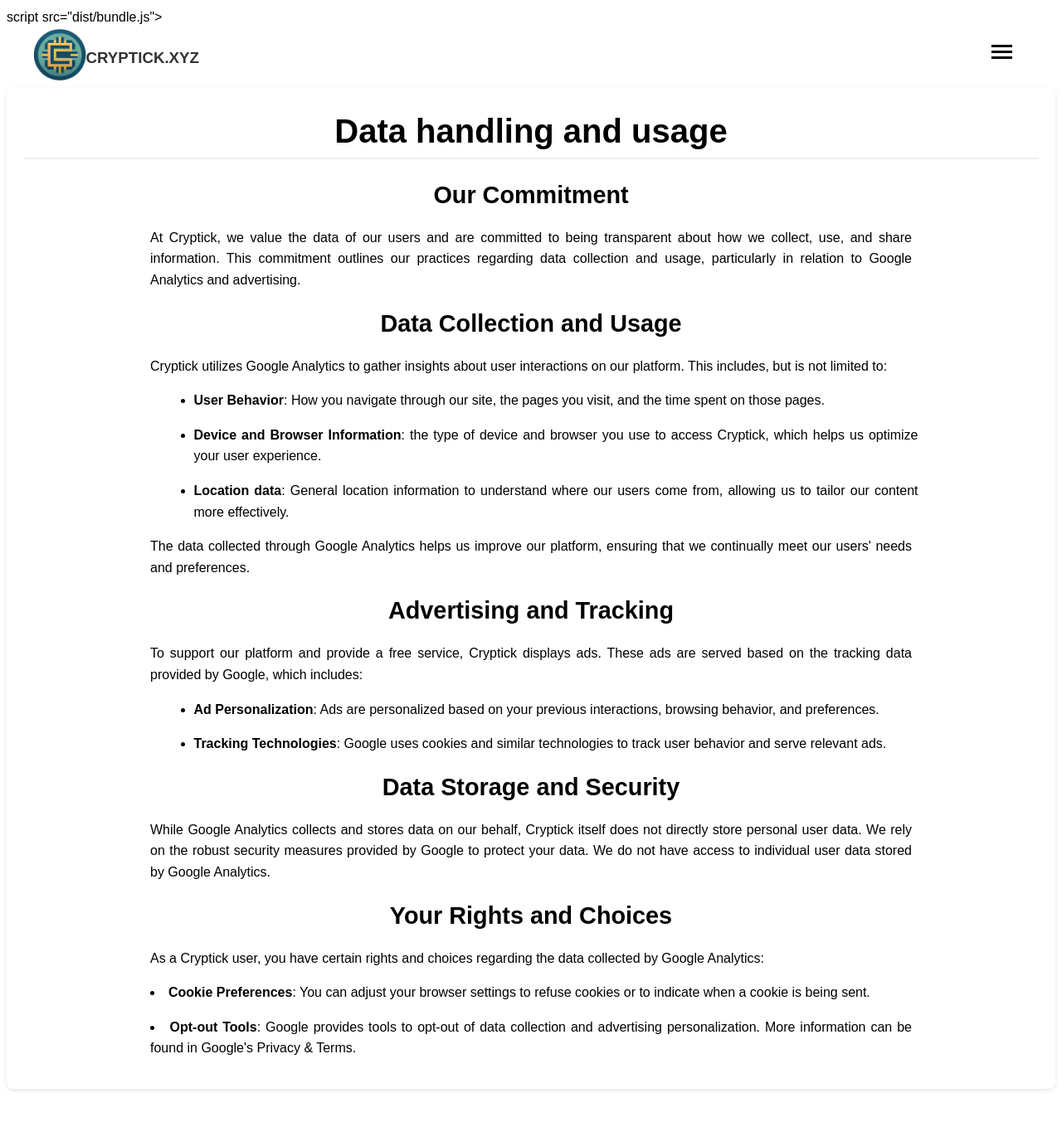
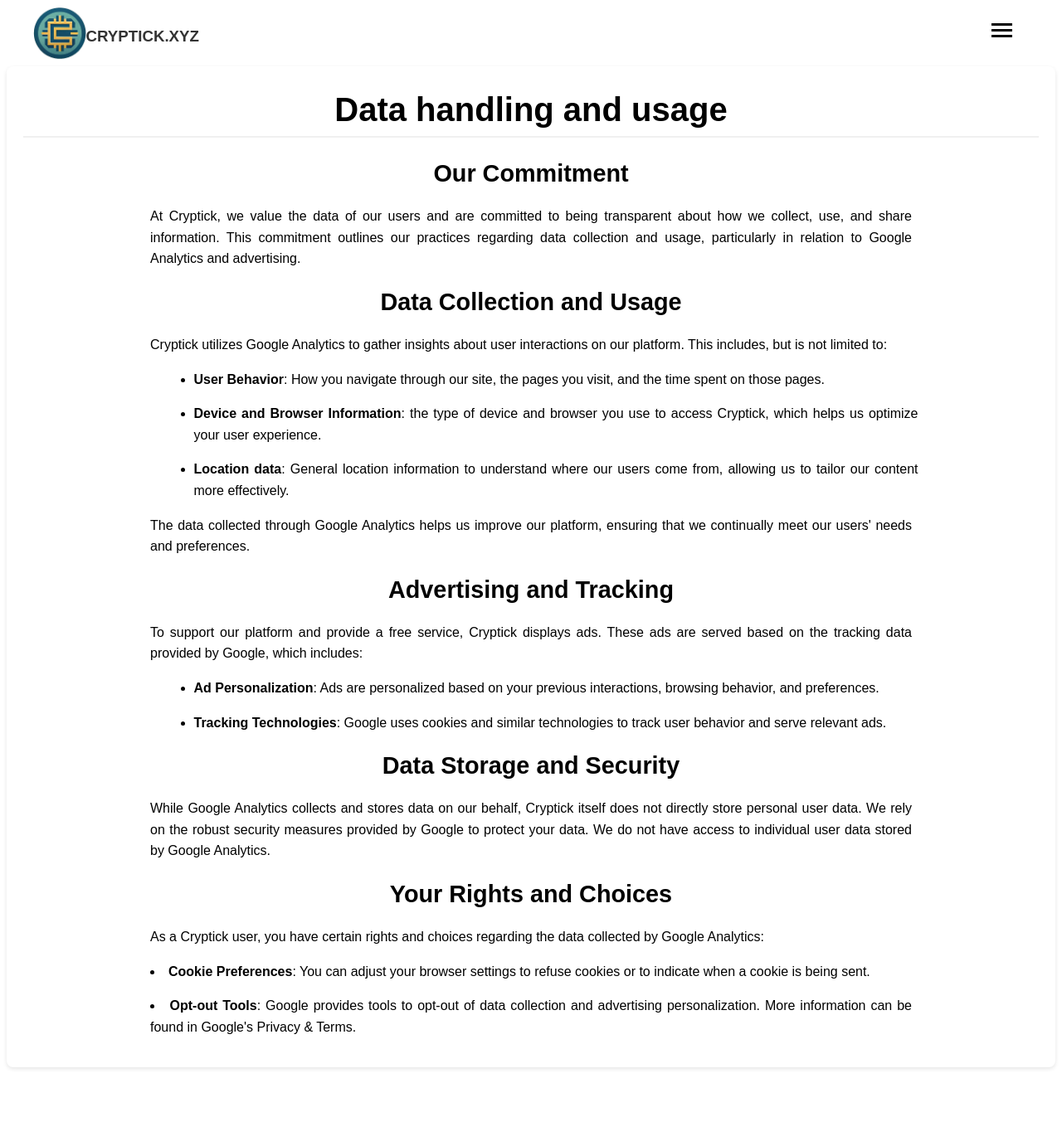
Before and after one commit to dwarfdrizzle/crypto_scraper_ver2.0, a Flask app: page /dhu in a window 1280 px wide. Shown: the whole page at 83% size. After the commit the page ends 1289 px from the top, so only its background shows below. Run offline with Flask 3, Linux system fonts and the light colour scheme.

Commit message:
script tag for bundle js wasn't closed properly; fixed

```diff
--- a/app/templates/base.html
+++ b/app/templates/base.html
@@ -8,7 +8,7 @@
     <link href="https://fonts.googleapis.com/css2?family=Montserrat:wght@400;700&family=Open+Sans&display=swap" rel="stylesheet">
     <link rel="stylesheet" href="https://cdnjs.cloudflare.com/ajax/libs/animate.css/4.1.1/animate.min.css"/>
     <!-- Webpack bundle dist startup-->
-    script src="dist/bundle.js"></script>
+    <script src="dist/bundle.js"></script>
     <!-- Google tag (gtag.js) -->
     <script async src="https://www.googletagmanager.com/gtag/js?id=G-HX3D3ELCKN"></script>
     <script>
```
